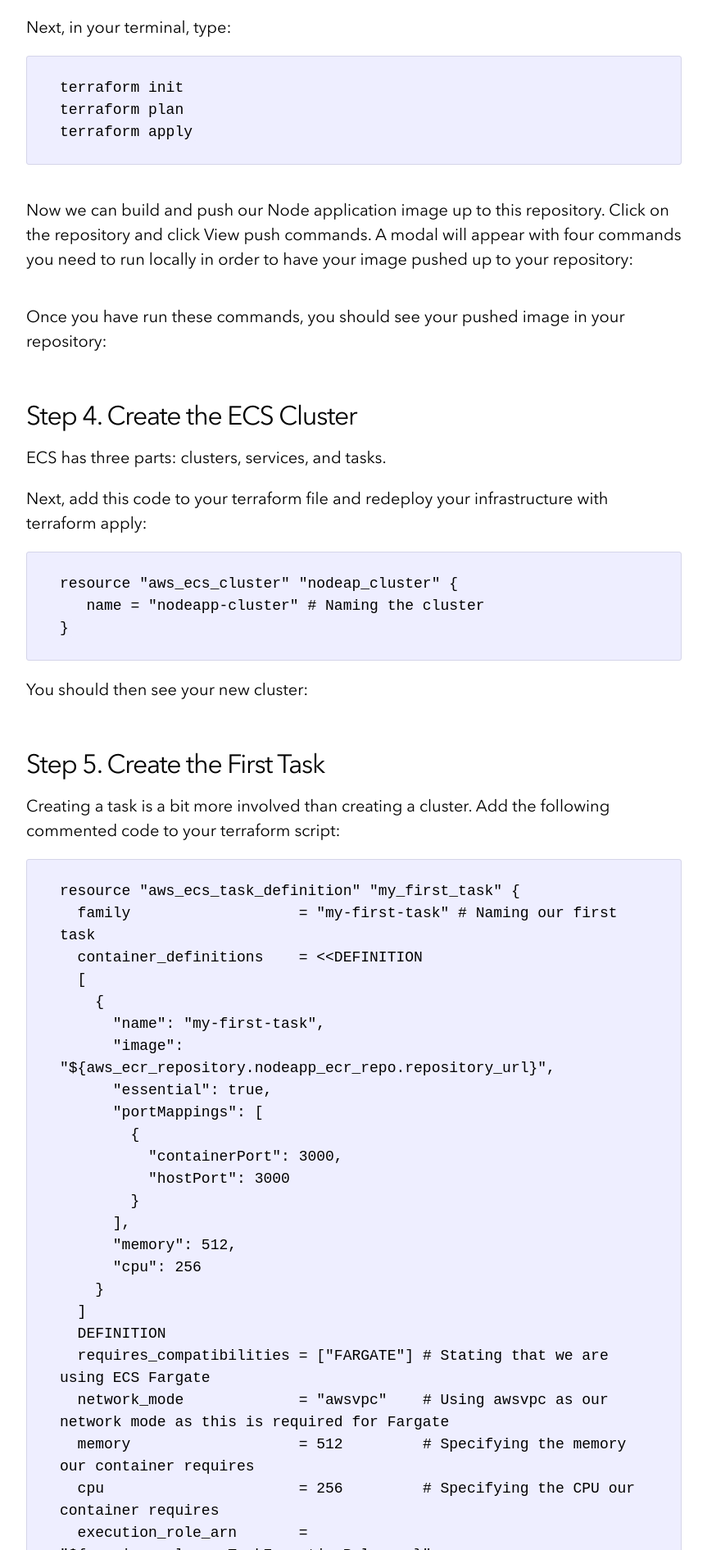
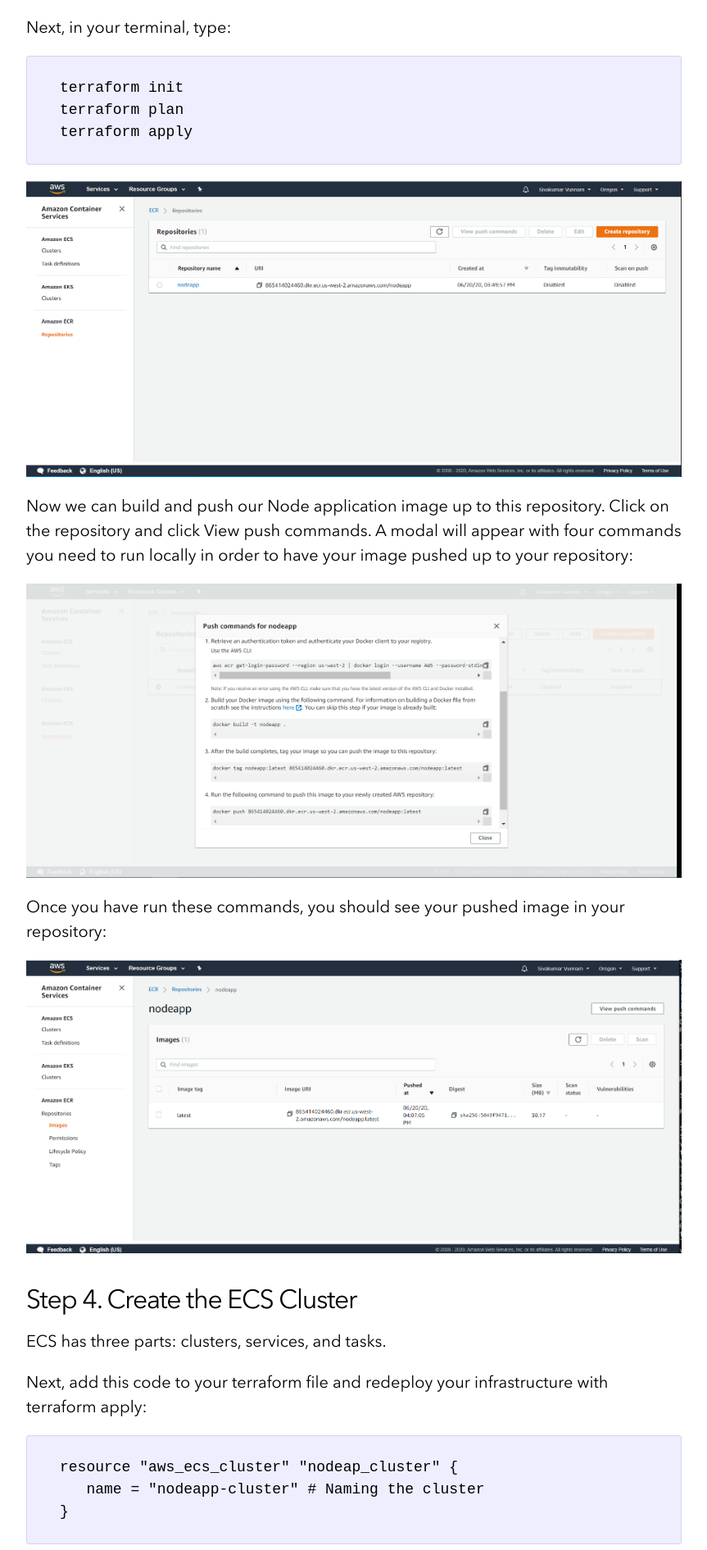
Before and after one commit to sivakumarvunnam/sivakumarvunnam.github.io, a Jekyll site: the page built from _posts/2020-06-18-How-to-Deploy-Dockerised-Application-on-AWS-ECS-With-Terraform.md, in a window 1280 px wide. Shown: the part 3755-5646 px from the top of the page at 82% size, without its empty margins (208-1071 px from the left). Built offline with Jekyll 4.4.1, drawn with Linux system fonts in a browser that asks for light colours; nearby versions of some CDN libraries; comment, search, counter and statistics services are not loaded.

Commit message:
minor syntax fix

````diff
--- a/_posts/2020-06-18-How-to-Deploy-Dockerised-Application-on-AWS-ECS-With-Terraform.md
+++ b/_posts/2020-06-18-How-to-Deploy-Dockerised-Application-on-AWS-ECS-With-Terraform.md
@@ -117,15 +117,15 @@ terraform init
 terraform plan
 terraform apply
 ```
-![](assets/images/ECR_Repo.png)
+![](/assets/images/ECR_Repo.png)
 
 Now we can build and push our Node application image up to this repository. Click on the repository and click View push commands. A modal will appear with four commands you need to run locally in order to have your image pushed up to your repository:
 
-![](assets/images/ECR_Push.png)
+![](/assets/images/ECR_Push.png)
 
 Once you have run these commands, you should see your pushed image in your repository:
 
-![](assets/images/ImagePushed_ECR.png)
+![](/assets/images/ImagePushed_ECR.png)
 
 ## Step 4. Create the  ECS Cluster
 ECS has three parts: clusters, services, and tasks.
@@ -139,7 +139,7 @@ resource "aws_ecs_cluster" "nodeap_cluster" {
 ```
 You should then see your new cluster:
 
-![](assets/images/ECS_Cluster.png)
+![](/assets/images/ECS_Cluster.png)
 
 ## Step 5. Create the First Task
 
````
